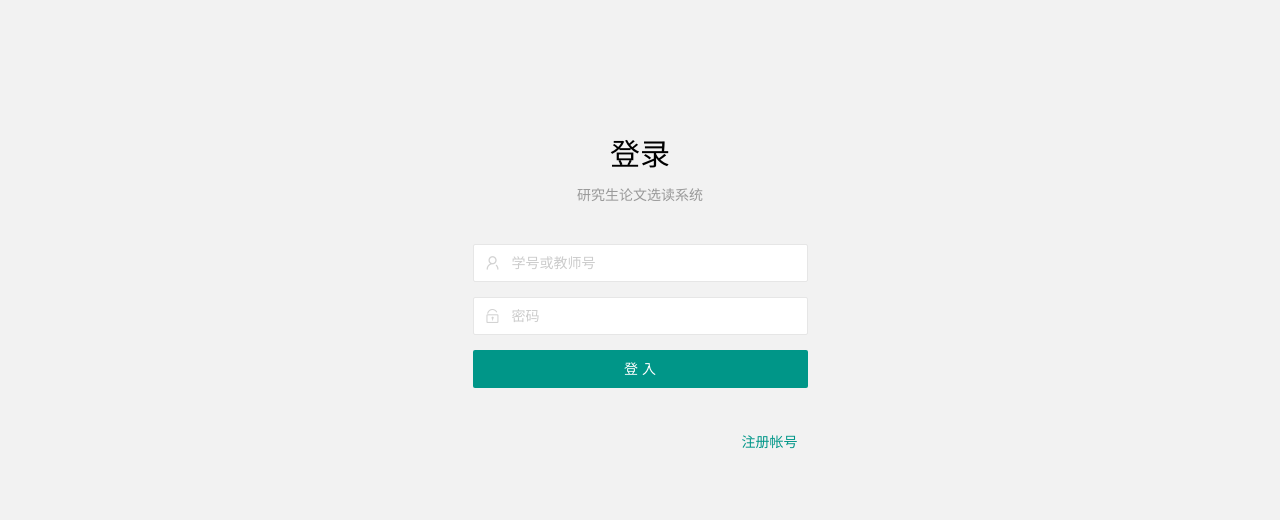
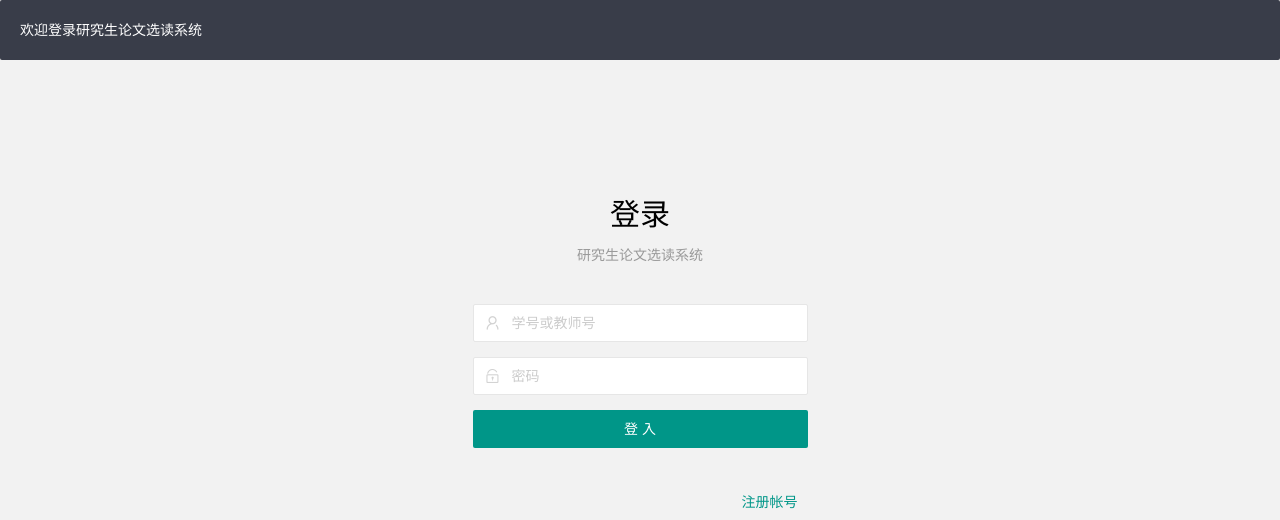
Before and after one commit to fengzhongjie/PostgraduatePaper, a Java web app: page /user/login in a window 1280 px wide. Shown: the top 520 px of the page. Before the commit the page ends 449 px from the top, so only its background shows below. Run offline with Spring Boot 4, a stand-in JSP engine, Linux system fonts and the light colour scheme; the project's own start-up code is not run, and a stand-in starts its controllers and pages.

Commit message:
1 commit

```diff
--- a/web/jsp/login.jsp
+++ b/web/jsp/login.jsp
@@ -19,6 +19,11 @@
     <link rel="stylesheet" href="../resources/layuiadmin/style/login.css" media="all">
 </head>
 <body>
+
+<ul class="layui-nav">
+    <li class="layui-nav-item">欢迎登录研究生论文选读系统</li>
+
+</ul>
 
 <div class="layadmin-user-login layadmin-user-display-show" id="LAY-user-login" style="display: none;">
 
@@ -46,9 +51,9 @@
             <div class="layui-trans layui-form-item layadmin-user-login-other">
                  <a href="reg.html" class="layadmin-user-jump-change layadmin-link">注册帐号</a>
              </div>
-         </div>
+
+        </div>
      </div>
-
 </div>
 </body>
 </html>
```
